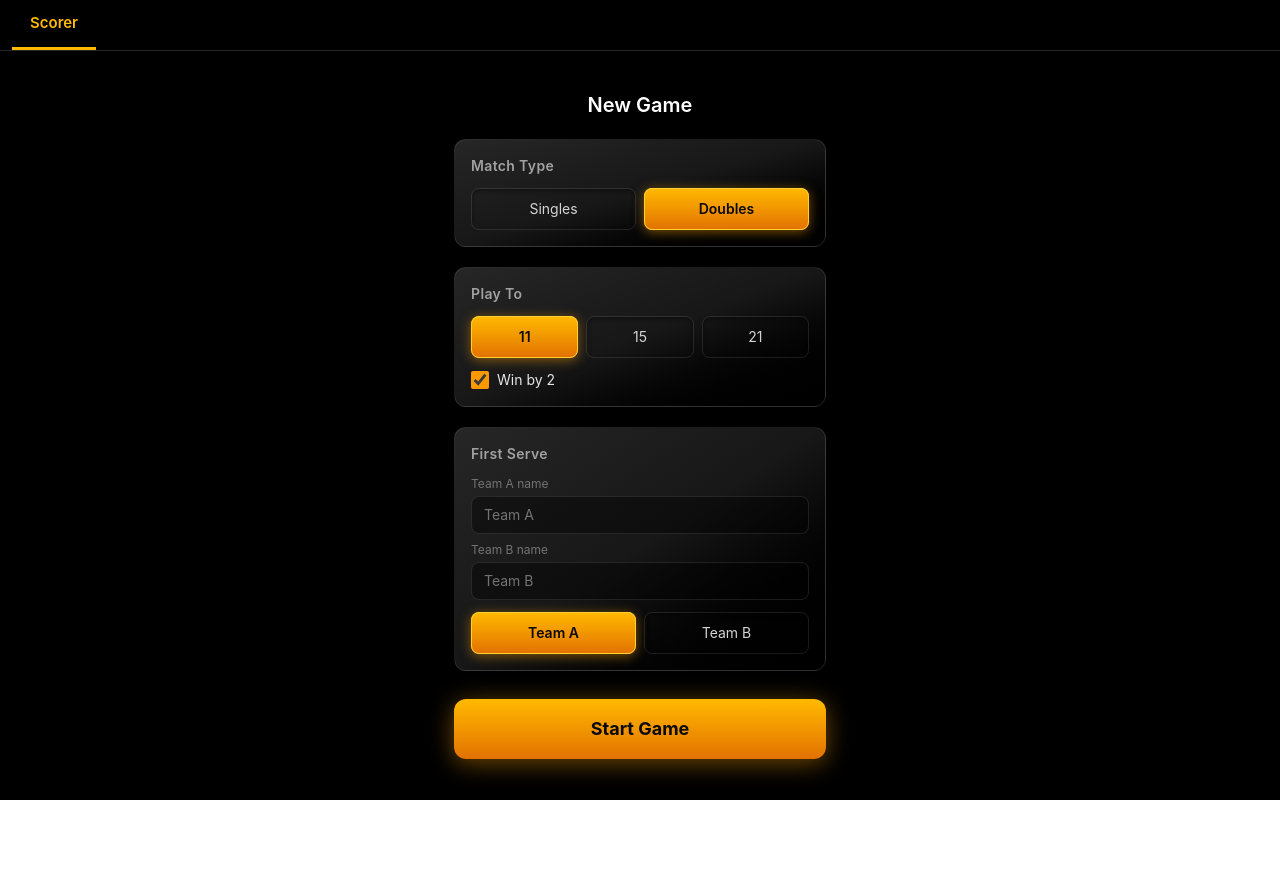
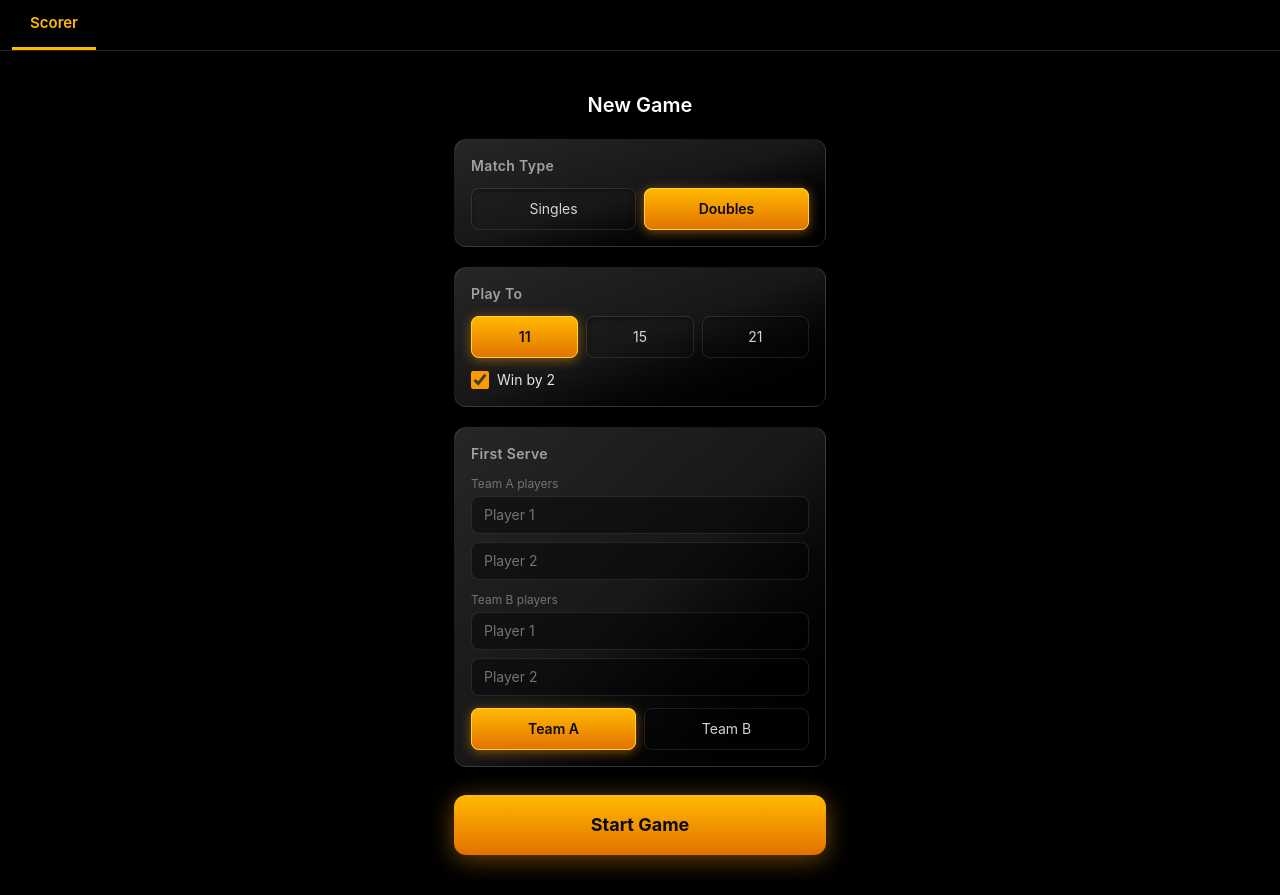
Before and after one commit to c4rlosst/pickleball_scorer, a React (Vite) app: page / in a window 1280 px wide. Before the commit the page ends 800 px from the top, so only its background shows below. Built offline with nearby package versions, Linux system fonts and the light colour scheme.

Commit message:
Support two player names per team in doubles, combined as 'Name1 & Name2'

```diff
--- a/src/Scorer.tsx
+++ b/src/Scorer.tsx
@@ -258,12 +258,23 @@ function Setup({ onStart }: { onStart: (setup: SetupOptions) => void }) {
   const [pointTarget, setPointTarget] = useState(11)
   const [winByTwo, setWinByTwo] = useState(true)
   const [startingServer, setStartingServer] = useState<Team>(0)
-  const [nameA, setNameA] = useState('')
-  const [nameB, setNameB] = useState('')
+  const [nameA1, setNameA1] = useState('')
+  const [nameA2, setNameA2] = useState('')
+  const [nameB1, setNameB1] = useState('')
+  const [nameB2, setNameB2] = useState('')
   const defaultLabels = TEAM_LABELS[matchType]
+  const isDoubles = matchType === 'doubles'
+
+  const combineLabel = (fallback: string, first: string, second: string) => {
+    const parts = isDoubles
+      ? [first.trim(), second.trim()].filter(Boolean)
+      : [first.trim()].filter(Boolean)
+    return parts.length > 0 ? parts.join(' & ') : fallback
+  }
+
   const labels: [string, string] = [
-    nameA.trim() || defaultLabels[0],
-    nameB.trim() || defaultLabels[1],
+    combineLabel(defaultLabels[0], nameA1, nameA2),
+    combineLabel(defaultLabels[1], nameB1, nameB2),
   ]
 
   return (
@@ -299,14 +310,36 @@ function Setup({ onStart }: { onStart: (setup: SetupOptions) => void }) {
       </Panel>
 
       <Panel label="First Serve">
-        <div className="flex flex-col gap-2">
+        <div className="flex flex-col gap-3">
           <div className="flex flex-col gap-1">
-            <span className="text-xs text-neutral-500">{defaultLabels[0]} name</span>
-            <NameInput value={nameA} onChange={setNameA} placeholder={defaultLabels[0]} />
+            <span className="text-xs text-neutral-500">
+              {defaultLabels[0]} {isDoubles ? 'players' : 'name'}
+            </span>
+            <div className="flex flex-col gap-2">
+              <NameInput
+                value={nameA1}
+                onChange={setNameA1}
+                placeholder={isDoubles ? 'Player 1' : defaultLabels[0]}
+              />
+              {isDoubles && (
+                <NameInput value={nameA2} onChange={setNameA2} placeholder="Player 2" />
+              )}
+            </div>
           </div>
           <div className="flex flex-col gap-1">
-            <span className="text-xs text-neutral-500">{defaultLabels[1]} name</span>
-            <NameInput value={nameB} onChange={setNameB} placeholder={defaultLabels[1]} />
+            <span className="text-xs text-neutral-500">
+              {defaultLabels[1]} {isDoubles ? 'players' : 'name'}
+            </span>
+            <div className="flex flex-col gap-2">
+              <NameInput
+                value={nameB1}
+                onChange={setNameB1}
+                placeholder={isDoubles ? 'Player 1' : defaultLabels[1]}
+              />
+              {isDoubles && (
+                <NameInput value={nameB2} onChange={setNameB2} placeholder="Player 2" />
+              )}
+            </div>
           </div>
         </div>
         <Segmented
```
